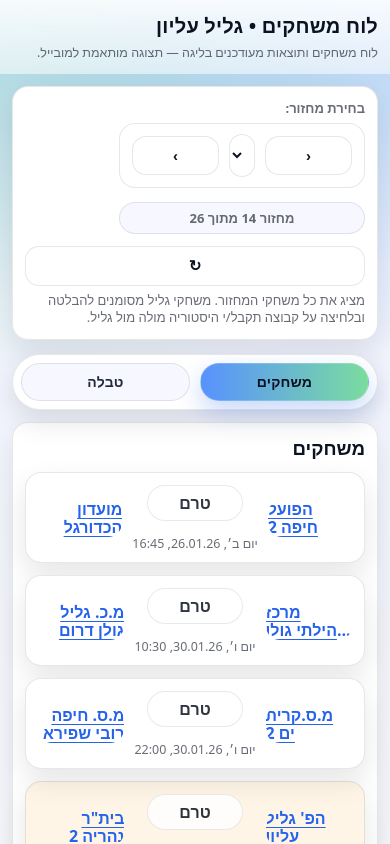
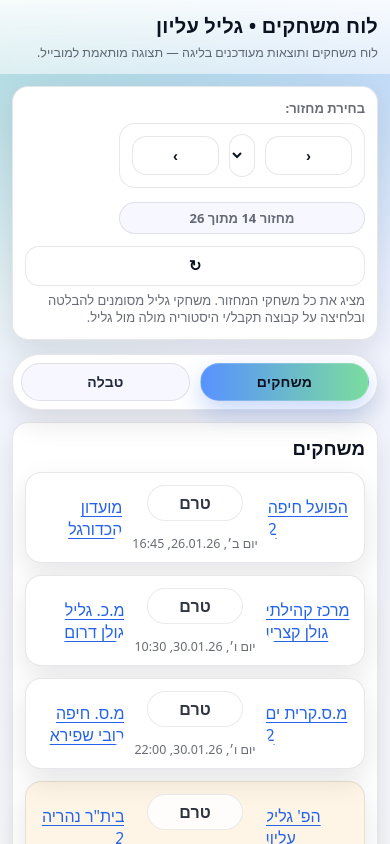
Before and after one commit to mozesor/Galil, a plain HTML site: page index.html in a window 390 px wide. Drawn offline with Linux system fonts and the light colour scheme.

Commit message:
Add files via upload

```diff
--- a/index.html
+++ b/index.html
@@ -516,7 +516,10 @@ a:hover{text-decoration:underline;}
 .gcHome{text-align:right;}
 .gcAway{text-align:left;}
 .gcTeam{min-width:0;}
-.gcTeam .teamLink{
+.gcTeam
+}
+
+.teamLink{
   display:-webkit-box;
   -webkit-box-orient:vertical;
   -webkit-line-clamp:2;
```
